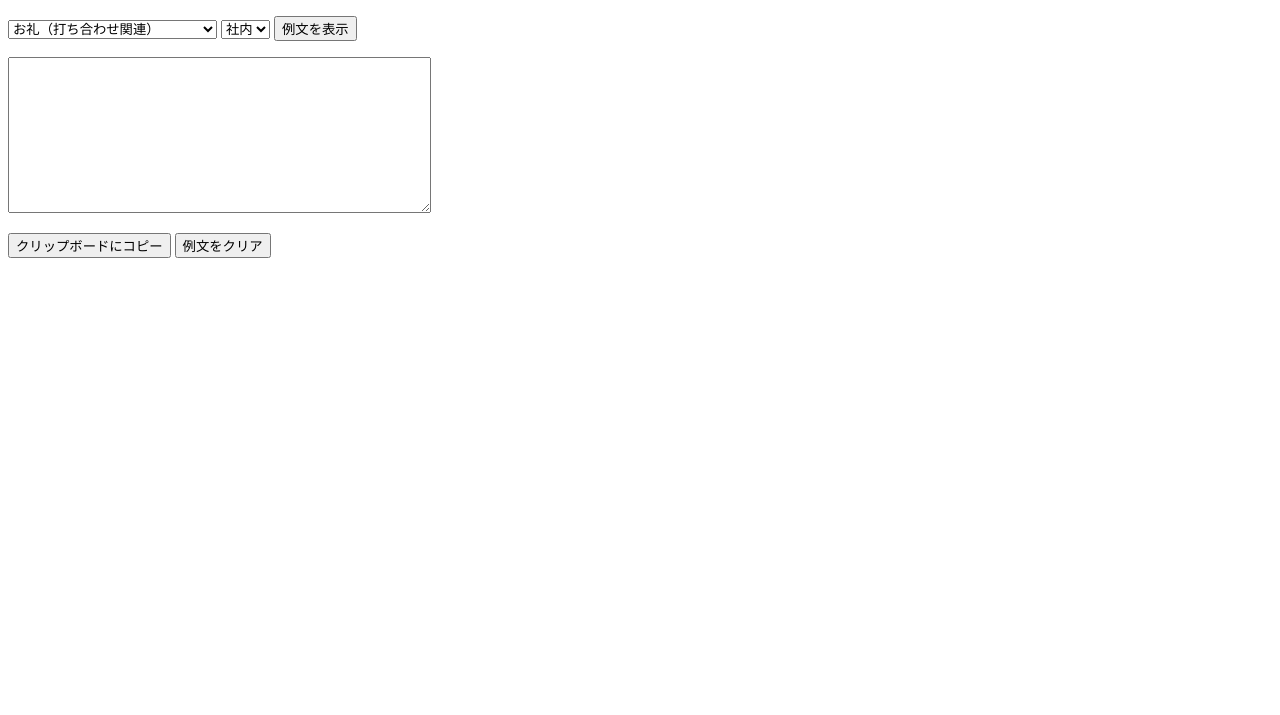
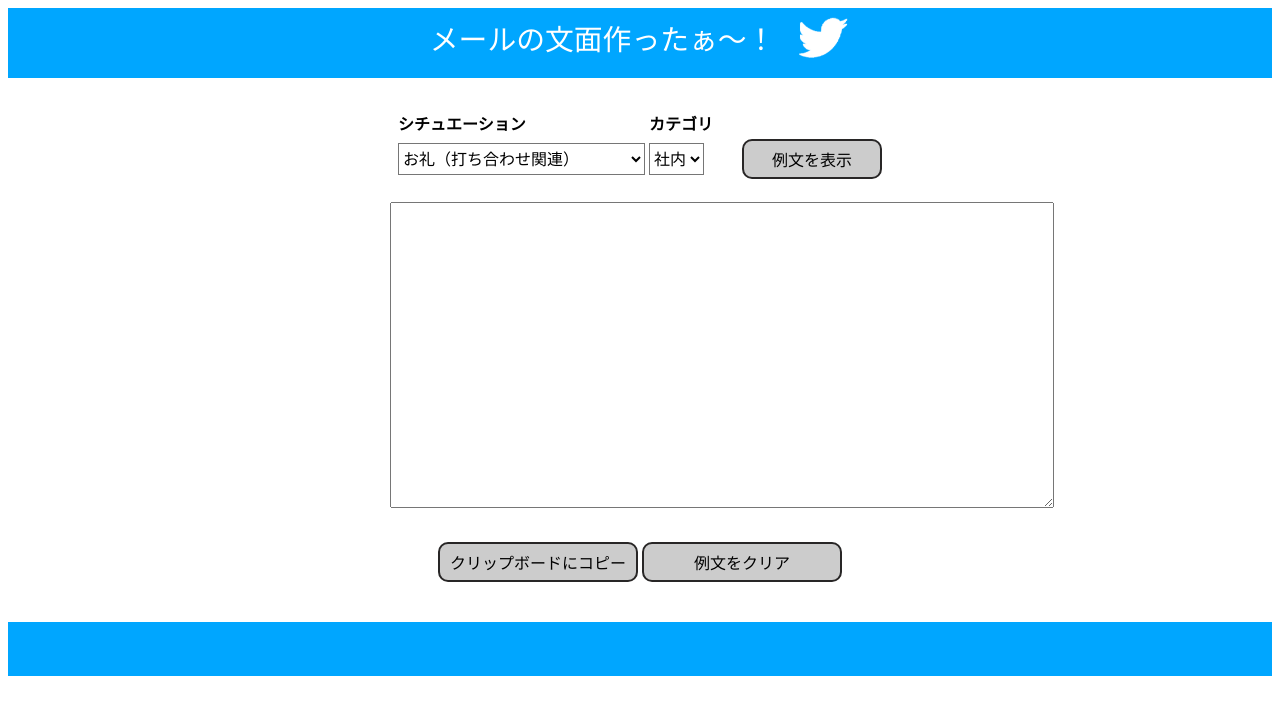
Before and after one commit to SASA-nishiki/graduation, a Flask app: page / in a window 1280 px wide. Shown: the top 715 px of the page. Run offline with Flask 2, Linux system fonts and the light colour scheme; data comes from the database, SQL or seed files in the repository.

Commit message:
HTML&CSS反映

```diff
--- /dev/null
+++ b/static/style.css
@@ -0,0 +1,102 @@
+header {
+    text-align: center;
+    margin-left: 0em;
+    text-indent: -2.8em;
+    font-size: 180%;
+    line-height: 2em;
+    color: white;
+    background-color: #00a6ff;
+}
+
+header p {
+    display: inline;
+    margin-left: 90px;
+}
+
+header img {
+    margin-right: 7px;
+    height: 70px;
+    width: 70px;
+    vertical-align: middle;
+}
+
+main {
+    background-color: #fff;
+    margin-top: 30px;
+    width: 500px;
+    margin-left: auto;
+    margin-right: auto;
+}
+
+
+main table {
+    width: 490px;
+    margin-bottom: 20px;
+    margin-left: auto;
+    margin-right: auto;
+}
+
+/* main .textarea {
+    border-radius: 0px;
+    border: solid 2px rgb(40, 38, 38);
+    width: 500px;
+    height: 600px;
+} */
+
+main .shortButton {
+    border-radius: 10px;
+    background-color: #ccc;
+    border: solid 2px rgb(40, 38, 38);
+    margin-left: 20px;
+    width: 140px;
+    height: 40px;
+    font-size: 16px;
+}
+
+main .button {
+    border-radius: 10px;
+    background-color: #ccc;
+    border: solid 2px rgb(40, 38, 38);
+    width: 200px;
+    height: 40px;
+    font-size: 16px;
+}
+
+main .twobuttons {
+    margin-top: 30px;
+    margin-left: auto;
+    margin-right: auto;
+    margin-bottom: 40px;
+    text-align: center;
+}
+
+main select {
+    outline: none;
+    text-indent: 0.01px;
+    text-overflow: '';
+    background: none transparent;
+    vertical-align: middle;
+    font-size: inherit;
+    color: inherit;
+    -webkit-appearance: button;
+    -moz-appearance: button;
+    appearance: button;
+    height: 2em;
+}
+
+main td {
+    text-align: left;
+    width: 150px;
+    margin-top: 5px;
+    margin-bottom: 5px;
+}
+
+main th {
+    text-align: left;
+    width: 170px;
+    margin-top: 5x;
+}
+
+footer {
+    background-color: #00a6ff;
+}
--- a/templates/base.html
+++ b/templates/base.html
@@ -1,17 +1,21 @@
 <!DOCTYPE html>
 <html lang="jp">
+
 <head>
     <meta charset="UTF-8">
     <meta name="viewport" content="width=device-width, initial-scale=1.0">
     <title>Document</title>
+    <link rel="stylesheet" href="{{ url_for('static', filename='style.css') }}" type="text/css" />
     <script type="text/javascript" src="{{ url_for('static', filename='js/jquery-3.2.1.min.js') }}"></script>
     <script type="text/javascript" src="{{ url_for('static', filename='js/common.js') }}"></script>
 
 </head>
+
 <body>
 
     {% block content %}
-	{% endblock %}
+    {% endblock %}
 
 </body>
+
 </html>
--- a/templates/contents.html
+++ b/templates/contents.html
@@ -1,28 +1,53 @@
 {% extends 'base.html' %}
 {% block content %}
 
-    <p>
+<header>
+    <p>メールの文面作ったぁ〜！
+        <img src="{{url_for('static', filename='header_pic.png')}}" /></p>
+</header>
+
+<main>
+    <div class="top_table">
+        <table>
+            <tr>
+                <th>シチュエーション</th>
+                <th>カテゴリ</th>
+            </tr>
+            <tr>
+                <td>
                     <select id="situation">
                         {% for item in situation_list %}
                         <option value="{{item}}">{{item}}</option>
                         {% endfor %}
                     </select>
-
+                </td>
+                <td>
                     <select id="destination">
                         {% for item in destination_list %}
                         <option value="{{item}}">{{item}}</option>
                         {% endfor %}
                     </select>
+                </td>
+                <td>
+                    <button id="button" class="shortButton">例文を表示</button>
+                </td>
+            </tr>
+        </table>
 
-        <button id="button">例文を表示</button>
-    </p>
+        <!-- <input type="text" name="Target" id="Target" value="" class="textarea"> -->
+        <textarea id="Target" cols="80" rows="20"></textarea>
+    </div>
+    <div class="twobuttons">
+        <button onclick="copyToClipboard()" class="button">クリップボードにコピー</button>
 
-    <textarea id="Target" cols="50" rows="10"></textarea>
-
-    <p>
-        <button onclick="copyToClipboard()">クリップボードにコピー</button>
-
-        <button id="clr">例文をクリア</button>
-    </p>
+        <button id="clr" class="button">例文をクリア</button>
+    </div>
+</main>
+<footer>
+    <br>
+    <br>
+    <br>
+</footer>
+<br>
 
 {% endblock %}
```
Also changed, not shown: static/header_pic.png (added), 1 other file. Lines whose indentation alone changed are shown as unchanged.
